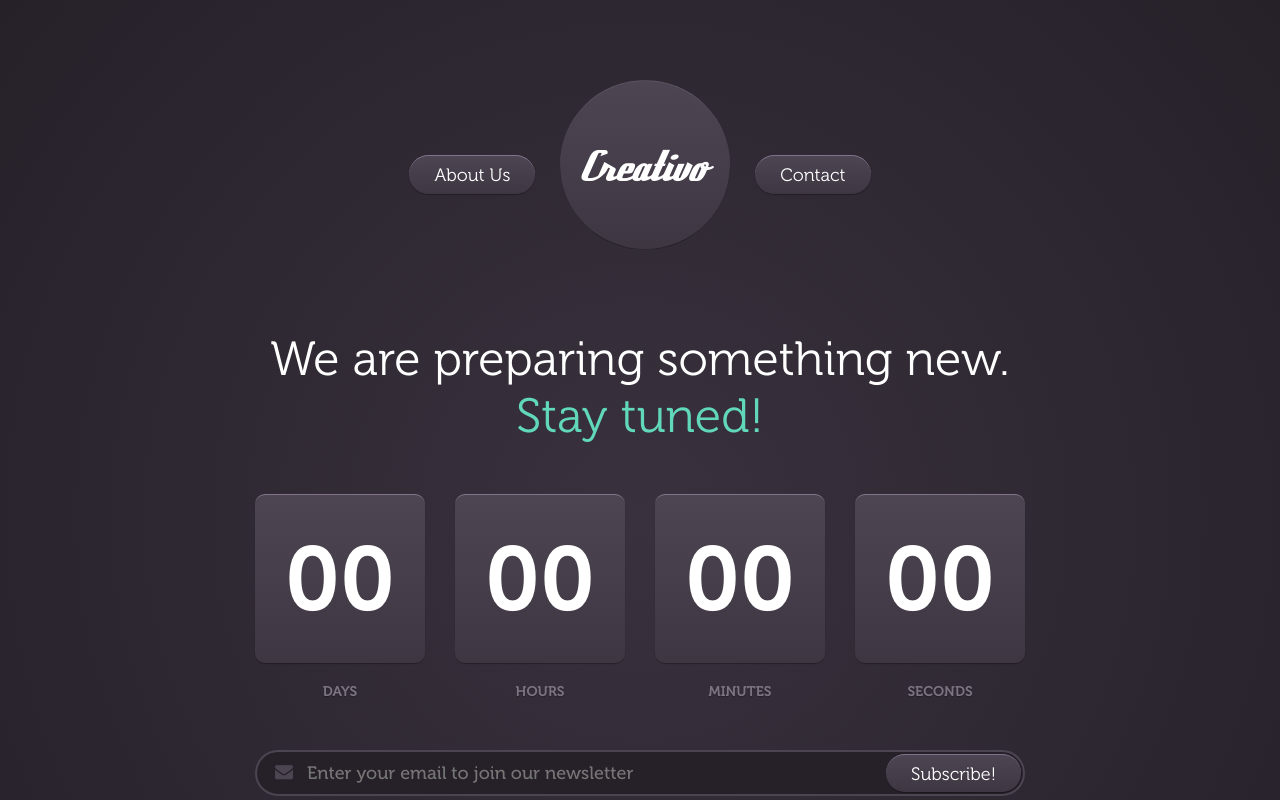
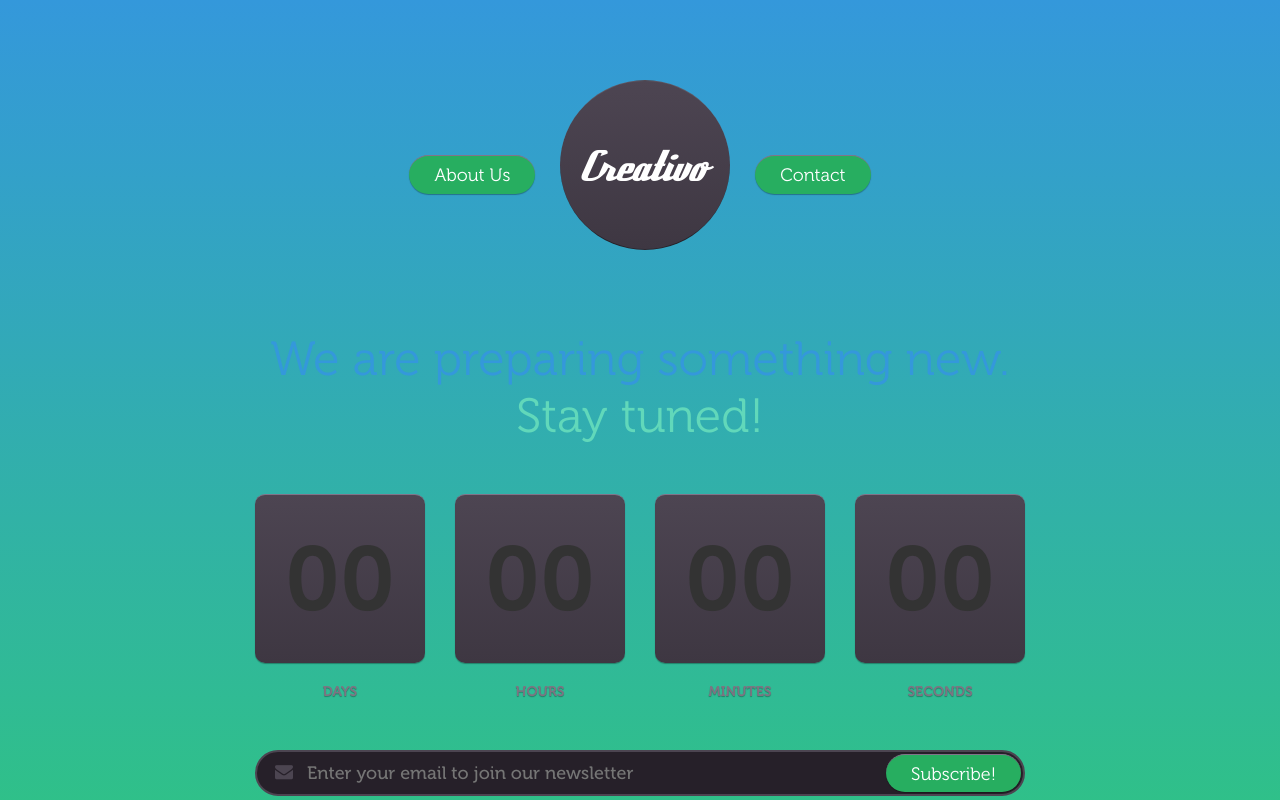
Before and after one commit to ellemi98/pelucasSolidarias, a plain HTML site: page index.html in a window 1280 px wide. Shown: the top 800 px of the page. Drawn offline with Linux system fonts and the light colour scheme.

Commit message:
Update style.css

```diff
--- a/style.css
+++ b/style.css
@@ -33,7 +33,7 @@ audio:not([controls]) {
   display: none; }
 
 html {
-  background: #fff;
+  background: #f0f0f0;
   color: #000;
   -webkit-text-size-adjust: 100%;
   -ms-text-size-adjust: 100%; }
@@ -211,23 +211,24 @@ table {
  * Global Styles
  */
 body {
-  color: #fff;
+  color: #333; /* Dark gray text */
   font-family: Museo, Raleway, "Open Sans", sans-serif;
   font-size: 18px;
   font-weight: 300;
   line-height: normal;
-  background-image: -webkit-radial-gradient(circle, #39323e, #262029);
-  background-image: radial-gradient(circle, #39323e, #262029);
+  background-image: linear-gradient(to bottom, #3498db, #2ecc71);
   background-size: cover;
   background-atachment: fixed; }
 
 h1, h2, h3, h4, h5, h6 {
   font-weight: 700;
-  margin: 0 0 20px; }
+  margin: 0 0 20px;
+  color: #3498db; /* Blue heading text color */
+}
 
 hr {
   border: none;
-  border-bottom: 1px solid #777; }
+  border-bottom: 1px solid #3498db; /* Blue horizontal rule */ }
 
 ul, ol {
   margin: 0;
@@ -235,7 +236,7 @@ ul, ol {
 
 a {
   text-decoration: none;
-  color: #61d8ba; }
+  color: #27ae60; /* Green link color */}
 
 address {
   font-style: normal; }
@@ -245,8 +246,9 @@ p {
 
 form input, form textarea, form select {
   outline: none;
-  border: 2px solid #4c4551;
-  background: #262029;
+  border: 2px solid #3498db; /* Blue border for input elements */
+  background: #fff; /* White background for input elements */
+  color: #333; /* Dark gray text for input elements */
   padding: 10px 20px;
   border-radius: 30px; }
 form select {
@@ -296,8 +298,7 @@ form textarea {
  */
 .button, form input[type="submit"], form button, form input[type="reset"] {
   display: inline-block;
-  background-image: -webkit-linear-gradient(#4d4552, #3e3742);
-  background-image: linear-gradient(#4d4552, #3e3742);
+  background-color: #27ae60; /* Green button background */
   padding: 8px 25px;
   border-radius: 20px;
   color: white;
```
